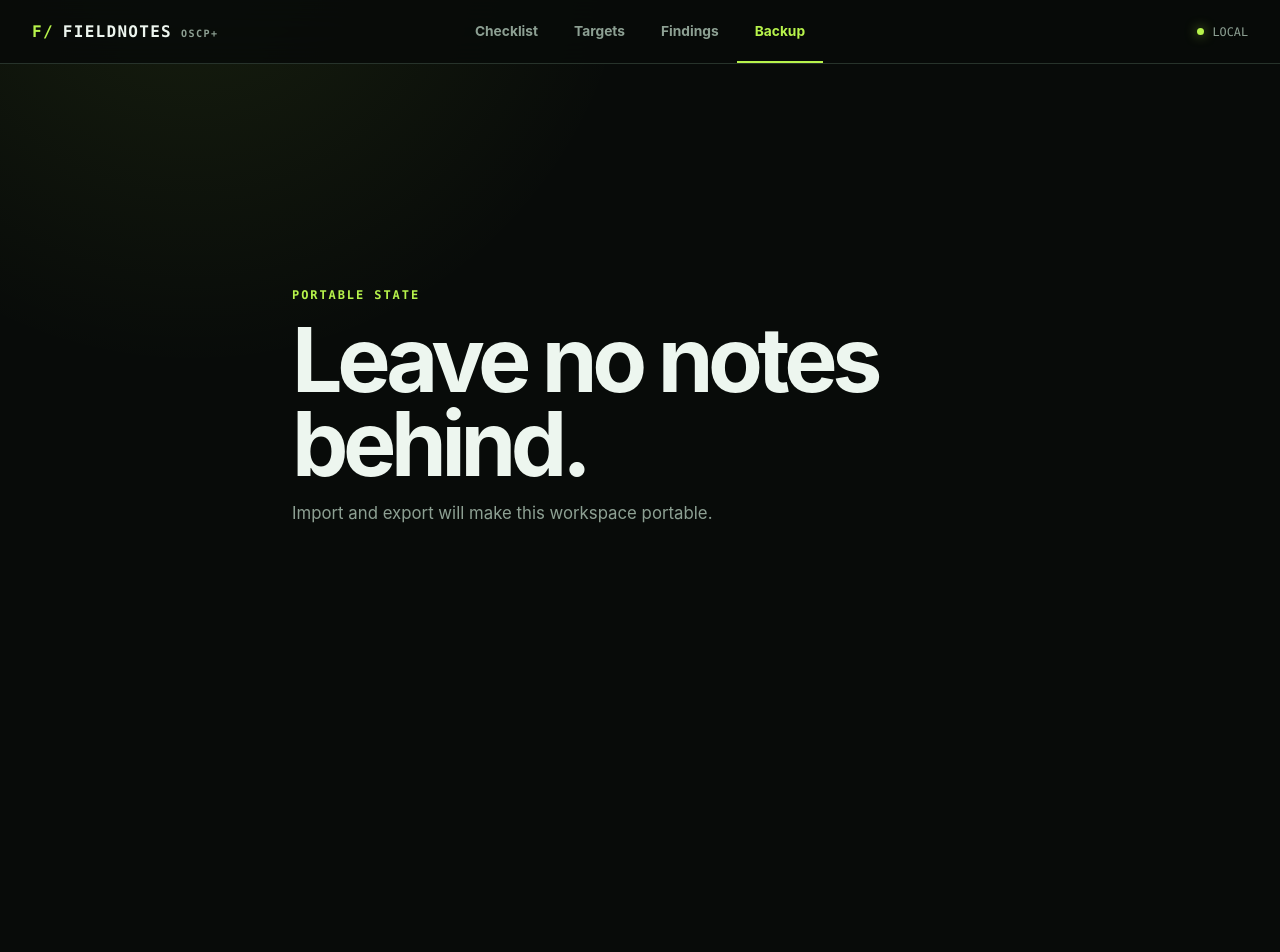
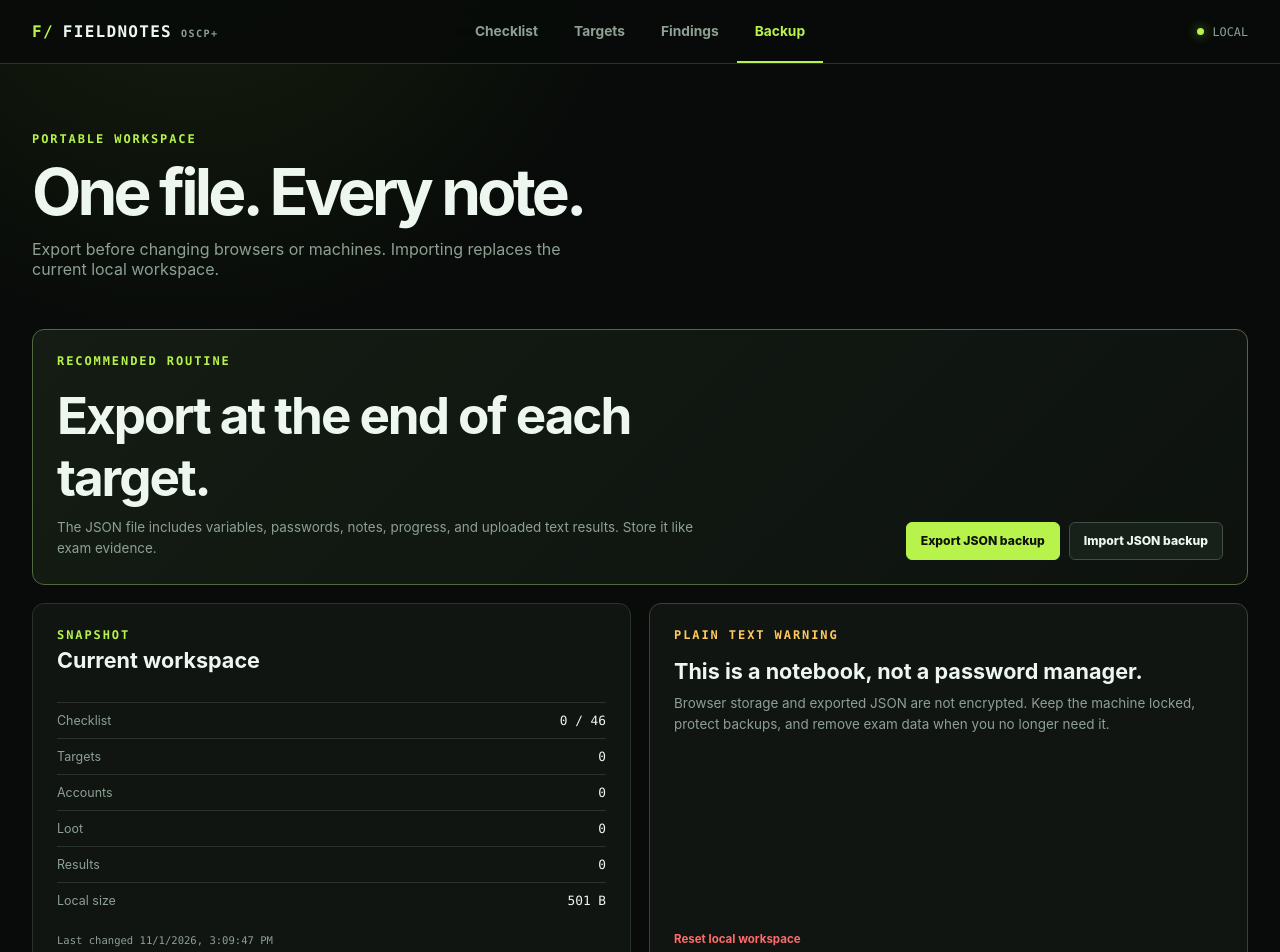
Before and after one commit to nullptrerror/oscp, a React (Vite) app: page /backup in a window 1280 px wide. Shown: the top 952 px of the page. Before the commit the page ends 800 px from the top, so only its background shows below. Built offline with nearby package versions, Linux system fonts and the light colour scheme.

Commit message:
feat: add portable workspace backups

```diff
--- a/src/App.jsx
+++ b/src/App.jsx
@@ -3,6 +3,7 @@ import { WorkspaceProvider, useWorkspace } from "./context/WorkspaceContext";
 import ChecklistPage from "./pages/ChecklistPage";
 import TargetsPage from "./pages/TargetsPage";
 import FindingsPage from "./pages/FindingsPage";
+import BackupPage from "./pages/BackupPage";
 
 const pages = [
   { to: "/", label: "Checklist" },
@@ -10,16 +11,6 @@ const pages = [
   { to: "/vault", label: "Findings" },
   { to: "/backup", label: "Backup" },
 ];
-
-function Placeholder({ eyebrow, title, copy }) {
-  return (
-    <main className="page-shell placeholder">
-      <p className="eyebrow">{eyebrow}</p>
-      <h1>{title}</h1>
-      <p>{copy}</p>
-    </main>
-  );
-}
 
 function AppRoutes() {
   const { saveState } = useWorkspace();
@@ -58,13 +49,7 @@ function AppRoutes() {
         />
         <Route
           path="/backup"
-          element={
-            <Placeholder
-              eyebrow="Portable state"
-              title="Leave no notes behind."
-              copy="Import and export will make this workspace portable."
-            />
-          }
+          element={<BackupPage />}
         />
       </Routes>
     </div>
--- /dev/null
+++ b/src/pages/BackupPage.jsx
@@ -0,0 +1,104 @@
+import { useMemo, useRef, useState } from "react";
+import { useWorkspace } from "../context/WorkspaceContext";
+import { ALL_ITEMS } from "../data/checklist";
+import { downloadWorkspace, normalizeWorkspace } from "../lib/workspace";
+
+const formatBytes = (bytes) => {
+  if (bytes < 1024) return `${bytes} B`;
+  if (bytes < 1024 * 1024) return `${(bytes / 1024).toFixed(1)} KB`;
+  return `${(bytes / 1024 / 1024).toFixed(2)} MB`;
+};
+
+export default function BackupPage() {
+  const { workspace, actions } = useWorkspace();
+  const fileInput = useRef(null);
+  const [message, setMessage] = useState(null);
+
+  const stats = useMemo(() => {
+    const evidenceCount = Object.values(workspace.evidence).reduce((total, entries) => total + entries.length, 0);
+    const completedCount = ALL_ITEMS.filter((item) => workspace.completed[item.id]).length;
+    const bytes = new Blob([JSON.stringify(workspace)]).size;
+    return [
+      ["Checklist", `${completedCount} / ${ALL_ITEMS.length}`],
+      ["Targets", workspace.targets.length],
+      ["Accounts", workspace.accounts.length],
+      ["Loot", workspace.loot.length],
+      ["Results", evidenceCount],
+      ["Local size", formatBytes(bytes)],
+    ];
+  }, [workspace]);
+
+  const importFile = async (event) => {
+    const file = event.target.files?.[0];
+    event.target.value = "";
+    if (!file) return;
+    if (file.size > 10 * 1024 * 1024) {
+      setMessage({ type: "error", text: "That backup is larger than 10 MB and cannot be imported." });
+      return;
+    }
+    try {
+      const parsed = JSON.parse(await file.text());
+      const normalized = normalizeWorkspace(parsed);
+      const targetCount = normalized.targets.length;
+      if (!window.confirm(`Replace this browser's workspace with ${file.name} (${targetCount} targets)?`)) return;
+      actions.importWorkspace(normalized);
+      setMessage({ type: "success", text: `Imported ${file.name}. The restored workspace is now saved locally.` });
+    } catch (error) {
+      setMessage({ type: "error", text: error instanceof Error ? error.message : "Could not import that backup." });
+    }
+  };
+
+  const reset = () => {
+    if (!window.confirm("Reset every checklist item, target, account, loot record, note, and saved result in this browser?")) return;
+    actions.resetWorkspace();
+    setMessage({ type: "success", text: "The local workspace was reset." });
+  };
+
+  return (
+    <main className="page-shell backup-page">
+      <section className="section-hero backup-hero">
+        <div>
+          <p className="eyebrow">Portable workspace</p>
+          <h1>One file. Every note.</h1>
+          <p>Export before changing browsers or machines. Importing replaces the current local workspace.</p>
+        </div>
+      </section>
+
+      {message && <div className={`notice ${message.type}`} role="status">{message.text}</div>}
+
+      <section className="backup-card primary-backup-card">
+        <div>
+          <p className="eyebrow">Recommended routine</p>
+          <h2>Export at the end of each target.</h2>
+          <p>The JSON file includes variables, passwords, notes, progress, and uploaded text results. Store it like exam evidence.</p>
+        </div>
+        <div className="backup-actions">
+          <button type="button" className="button" onClick={() => downloadWorkspace(workspace)}>Export JSON backup</button>
+          <button type="button" className="button secondary" onClick={() => fileInput.current?.click()}>Import JSON backup</button>
+          <input ref={fileInput} className="sr-only" type="file" accept="application/json,.json" onChange={importFile} />
+        </div>
+      </section>
+
+      <section className="backup-grid">
+        <article className="backup-card">
+          <div className="finding-section-head no-border">
+            <div><p className="eyebrow">Snapshot</p><h2>Current workspace</h2></div>
+          </div>
+          <dl className="stat-list">
+            {stats.map(([label, value]) => <div key={label}><dt>{label}</dt><dd>{value}</dd></div>)}
+          </dl>
+          <p className="timestamp">Last changed {new Date(workspace.updatedAt).toLocaleString()}</p>
+        </article>
+
+        <article className="backup-card warning-card">
+          <div>
+            <p className="eyebrow">Plain text warning</p>
+            <h2>This is a notebook, not a password manager.</h2>
+            <p>Browser storage and exported JSON are not encrypted. Keep the machine locked, protect backups, and remove exam data when you no longer need it.</p>
+          </div>
+          <button type="button" className="text-button danger reset-button" onClick={reset}>Reset local workspace</button>
+        </article>
+      </section>
+    </main>
+  );
+}
--- a/src/styles.css
+++ b/src/styles.css
@@ -290,6 +290,27 @@ textarea:focus, input[type="text"]:focus, input[type="password"]:focus { border-
 .result-card pre { max-height: 360px; margin: 0; padding: 13px; overflow: auto; border-top: 1px solid #202a23; color: #d9f2cb; font-family: var(--mono); font-size: 0.72rem; white-space: pre-wrap; overflow-wrap: anywhere; }
 .result-card > p { margin: 0; padding: 0 13px 13px; text-transform: uppercase; }
 
+.backup-hero { max-width: 900px; padding-bottom: 34px; }
+.notice { margin-bottom: 16px; padding: 13px 16px; border: 1px solid #486133; border-radius: 7px; color: #dff6c6; background: #172313; font-size: 0.82rem; }
+.notice.error { border-color: #713b3b; color: #ffc1c1; background: #241212; }
+.backup-card { display: flex; flex-direction: column; justify-content: space-between; padding: 24px; border: 1px solid var(--line); border-radius: 12px; background: var(--panel); }
+.backup-card h2 { margin: 0 0 9px; font-size: 1.35rem; }
+.backup-card p:not(.eyebrow):not(.timestamp) { margin: 0; color: var(--muted); font-size: 0.84rem; line-height: 1.6; }
+.primary-backup-card { min-height: 200px; display: grid; grid-template-columns: 1fr auto; align-items: end; gap: 30px; border-color: #52683f; background: linear-gradient(135deg, #141c13, #0d120f); }
+.primary-backup-card > div:first-child { max-width: 650px; }
+.primary-backup-card h2 { font-size: clamp(1.8rem, 4vw, 3.5rem); letter-spacing: -0.04em; }
+.backup-actions { display: flex; gap: 9px; }
+.backup-grid { display: grid; grid-template-columns: 1fr 1fr; gap: 18px; margin-top: 18px; }
+.finding-section-head.no-border { padding: 0 0 20px; border: 0; }
+.stat-list { margin: 0; }
+.stat-list div { display: flex; justify-content: space-between; padding: 10px 0; border-top: 1px solid var(--line); }
+.stat-list dt { color: var(--muted); font-size: 0.78rem; }
+.stat-list dd { margin: 0; color: var(--text); font-family: var(--mono); font-size: 0.8rem; }
+.timestamp { margin: 16px 0 0; color: var(--muted); font-family: var(--mono); font-size: 0.66rem; }
+.warning-card { min-height: 300px; border-color: #4c3930; }
+.warning-card .eyebrow { color: var(--amber); }
+.reset-button { align-self: flex-start; padding: 0; }
+
 @media (max-width: 760px) {
   .topbar { padding: 12px 18px 0; grid-template-columns: 1fr auto; gap: 12px; }
   .topbar nav { grid-column: 1 / -1; overflow-x: auto; order: 3; }
@@ -315,4 +336,6 @@ textarea:focus, input[type="text"]:focus, input[type="password"]:focus { border-
   .record-actions { width: 100%; justify-content: space-between; }
   .target-card-grid { grid-template-columns: 1fr 1fr; }
   .finding-columns, .results-grid { grid-template-columns: 1fr; }
+  .primary-backup-card, .backup-grid { grid-template-columns: 1fr; }
+  .backup-actions { align-items: stretch; flex-direction: column; }
 }
```
